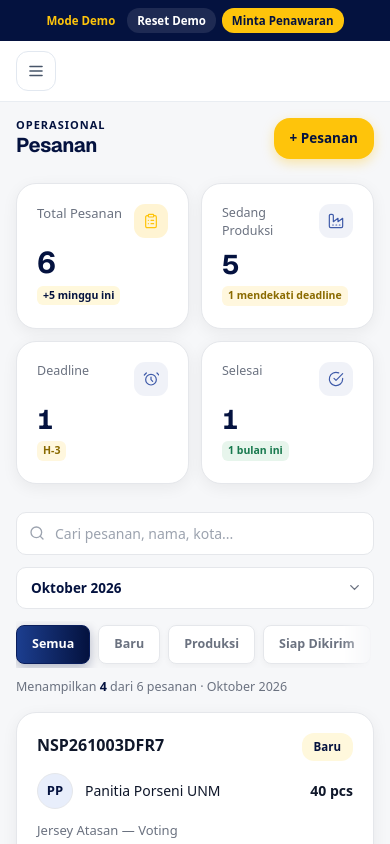
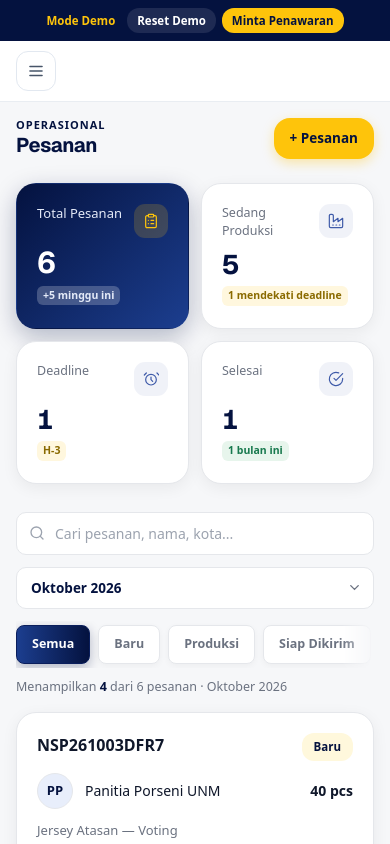
Before and after one commit to ersetdigital-sudo/nexasport, a Next.js app: page /penawaran/demo in a window 390 px wide. Shown: the top 844 px of the page. Built offline with nearby package versions, Linux system fonts and the light colour scheme.

Commit message:
Restore total order card gradient styling
Co-authored-by: base44-builder[bot] <245833847+base44-builder[bot]@users.noreply.github.com>

```diff
--- a/app/globals.css
+++ b/app/globals.css
@@ -2481,16 +2481,16 @@
 }
 .pas-kpi-hero .pas-kpi-ic { background: rgba(254,196,11,.18); color: #FEC40B; }
 
-/* KPI unggulan — tanpa gradient: kartu terang sama seperti kartu lain,
-   hanya chip ikonnya yang tetap aksen emas */
+/* KPI unggulan — kartu navy gradient (tanpa watermark dekat ikon) */
 .pas-kpi-hero,
 .pas-kpi-hero:hover {
-  background: var(--pas-surface); border-color: var(--pas-line); color: var(--pas-ink-1);
-}
-.pas-kpi-hero .pas-num { color: var(--pas-ink-1); }
-.pas-kpi-hero .pas-kpi-label { color: var(--pas-muted); }
-.pas-kpi-hero .pas-kpi-note { color: var(--pas-muted); }
-.pas-kpi-hero .pas-delta { background: #FFF8DC; color: #04123F; }
+  background: var(--pas-grad-135); border-color: transparent; color: #fff;
+  box-shadow: 0 8px 24px rgba(4,18,63,.28);
+}
+.pas-kpi-hero .pas-num { color: #fff; }
+.pas-kpi-hero .pas-kpi-label { color: #E4EAF8; }
+.pas-kpi-hero .pas-kpi-note { color: #E4EAF8; }
+.pas-kpi-hero .pas-delta { background: rgba(255,255,255,.22); color: #E4EAF8; }
 
 .pas-delta { font-size: 11.5px; font-weight: 600; padding: 2px 7px; border-radius: 6px; }
 /* KPI mobile: badge lebih kecil & jangan patah dua baris */
@@ -2775,7 +2775,13 @@ table.pas-tbl tbody tr:hover { background: #F7F9FC; }
     box-shadow: 0 6px 20px rgba(0,0,0,.16);
   }
 
-  /* kartu KPI unggulan tanpa gradient — tampilan terang sama seperti kartu lain */
+  /* kartu KPI unggulan tetap navy gradient di mobile (menang atas .pas-bento-kpi) */
+  .pas-bento-kpi.pas-kpi-hero,
+  .pas-bento-kpi.pas-kpi-hero:hover {
+    background: var(--pas-grad-135);
+    border-color: transparent;
+    box-shadow: 0 8px 24px rgba(4,18,63,.28);
+  }
 
   .pas-bento-card {
     background: var(--pas-surface);
```
